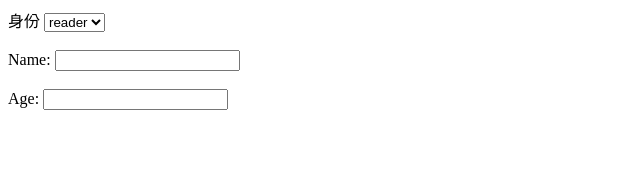
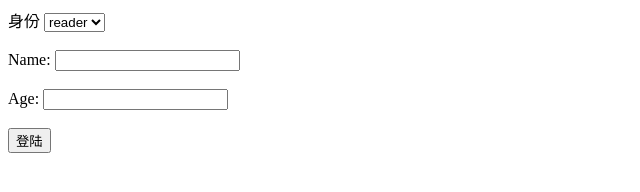
Before and after one commit to TokiyaSzk/BookManager, a plain HTML site: page index.html in a window 1280 px wide. Shown: the whole page, without its empty margins (0-640 px from the left). Drawn offline with Linux system fonts and the light colour scheme.

Commit message:
2.5.2-ver

```diff
--- a/index.html
+++ b/index.html
@@ -16,6 +16,7 @@
         <input type="text" id="name" name="name"><br><br>
         <label for="password">Age:</label>
         <input type="text" id="password" name="password"><br><br>
+        <button type="submit">登陆</button>
     </form>
 </body>
 </html>
```
